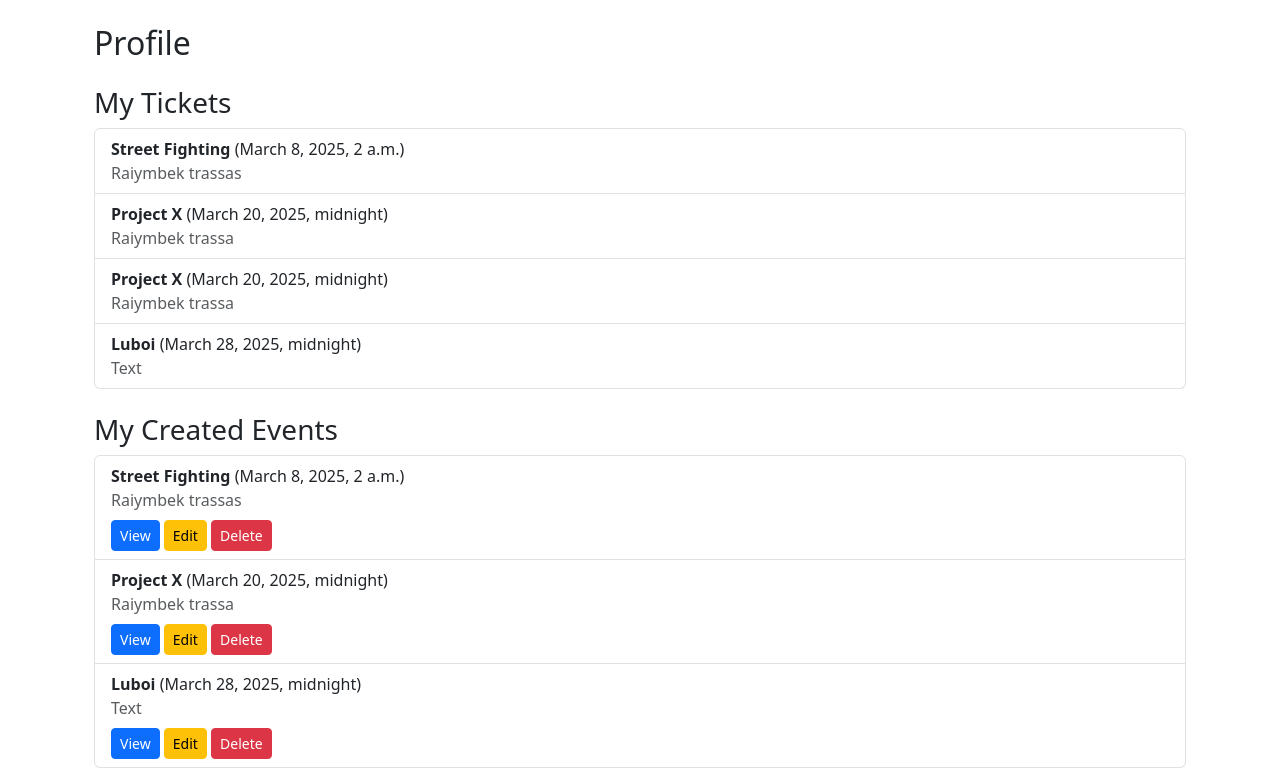
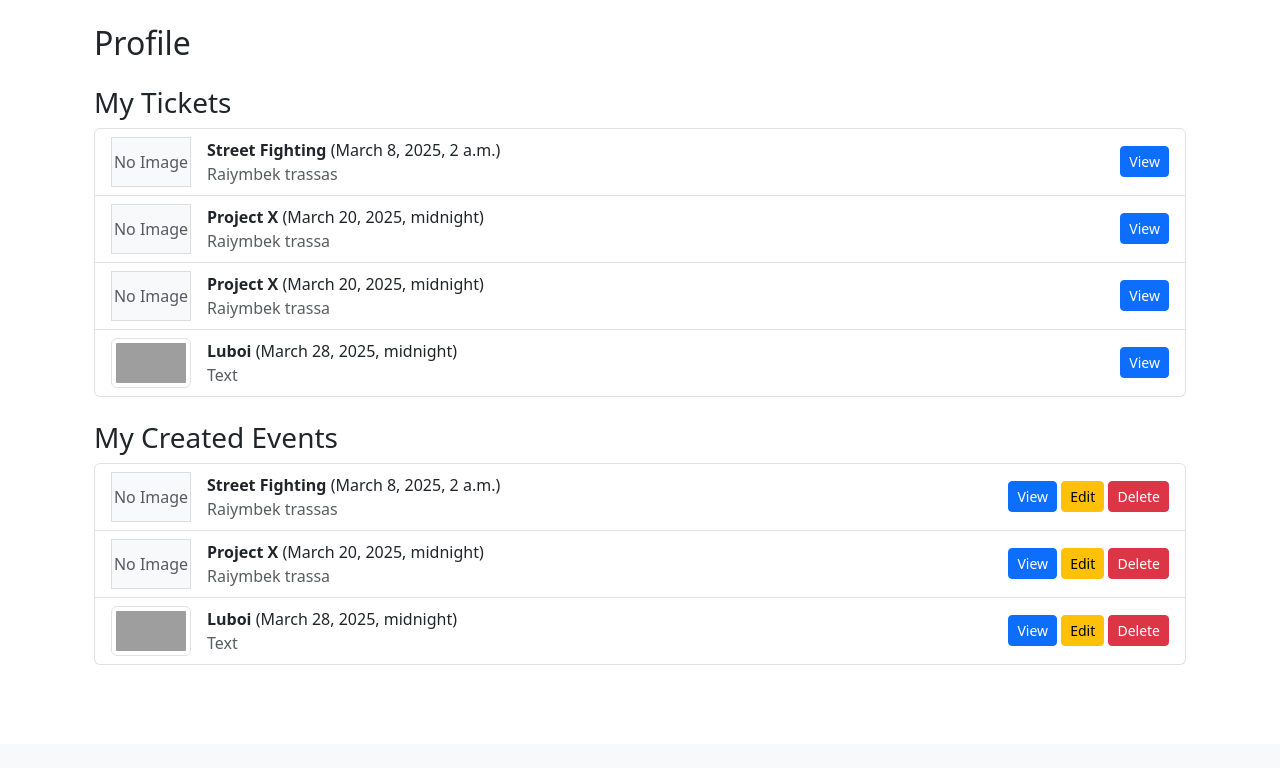
Before and after one commit to zhalgas-seidazym/event_manager, a Django app: page /profile/ in a window 1280 px wide. Shown: the part 56-824 px from the top of the page. After the commit the page ends 721 px from the top, so only its background shows below. Run offline with Django 5.2, Linux system fonts and the light colour scheme; a user stored in the database is signed in; data comes from the database, SQL or seed files in the repository; both versions use the stored data as it was after the commit; grey boxes are pictures that could not be loaded.

Commit message:
added image cover for events and corrected event, event_form, home, profile htmls for event cover

```diff
--- a/eventify/forms.py
+++ b/eventify/forms.py
@@ -15,7 +15,7 @@ class MyUserCreationForm(UserCreationForm):
 class EventForm(forms.ModelForm):
     class Meta:
         model = Event
-        fields = ['title', 'description', 'location', 'date', 'categories']
+        fields = ['title', 'description', 'location', 'date', 'categories', 'cover']
         widgets = {
             'date': forms.DateInput(
                 attrs={
--- a/eventify/models.py
+++ b/eventify/models.py
@@ -14,6 +14,7 @@ class Event(models.Model):
     location = models.CharField(max_length=255)
     organizer = models.ForeignKey(User, on_delete=models.CASCADE, related_name="organized_events")
     categories = models.ManyToManyField('Category', related_name="events")
+    cover = models.ImageField(null=True, blank=True, upload_to="event_covers/")
     status = models.CharField(max_length=10, choices=STATUS_CHOICES, default='pending')  # Default: needs approval
     created_at = models.DateTimeField(auto_now_add=True)
 
--- a/eventify/templates/eventify/profile.html
+++ b/eventify/templates/eventify/profile.html
@@ -7,10 +7,26 @@
     <h3 class="mt-4">My Tickets</h3>
     <ul class="list-group">
         {% for ticket in user_tickets %}
-            <li class="list-group-item">
+            <li class="list-group-item d-flex justify-content-between align-items-center">
+                <div class="d-flex align-items-center">
+                    <div class="me-3" style="width: 80px; height: 50px;">
+                        {% if ticket.event.cover %}
+                            <img src="{{ ticket.event.cover.url }}" alt="Event Cover"
+                                 class="img-thumbnail" style="width: 100%; height: 100%; object-fit: cover;">
+                        {% else %}
+                            <div class="bg-light text-muted d-flex align-items-center justify-content-center"
+                                 style="width: 100%; height: 100%; border: 1px solid #ddd;">
+                                No Image
+                            </div>
+                        {% endif %}
+                    </div>
+                    <div>
                         <strong>{{ ticket.event.title }}</strong> ({{ ticket.event.date }})
                         <br>
                         <span class="text-muted">{{ ticket.event.location }}</span>
+                    </div>
+                </div>
+                <a href="{% url 'event_detail' ticket.event.pk %}" class="btn btn-primary btn-sm">View</a>
             </li>
         {% empty %}
             <li class="list-group-item text-muted">No tickets yet.</li>
@@ -20,18 +36,34 @@
     <h3 class="mt-4">My Created Events</h3>
     <ul class="list-group">
         {% for event in created_events %}
-            <li class="list-group-item">
+            <li class="list-group-item d-flex justify-content-between align-items-center">
+                <div class="d-flex align-items-center">
+                    <div class="me-3" style="width: 80px; height: 50px;">
+                        {% if event.cover %}
+                            <img src="{{ event.cover.url }}" alt="Event Cover"
+                                 class="img-thumbnail" style="width: 100%; height: 100%; object-fit: cover;">
+                        {% else %}
+                            <div class="bg-light text-muted d-flex align-items-center justify-content-center"
+                                 style="width: 100%; height: 100%; border: 1px solid #ddd;">
+                                No Image
+                            </div>
+                        {% endif %}
+                    </div>
+                    <div>
                         <strong>{{ event.title }}</strong> ({{ event.date }})
                         <br>
                         <span class="text-muted">{{ event.location }}</span>
-                <br>
-                <a href="{% url 'event_detail' event.pk %}" class="btn btn-primary btn-sm mt-2">View</a>
+                    </div>
+                </div>
+                <div>
+                    <a href="{% url 'event_detail' event.pk %}" class="btn btn-primary btn-sm">View</a>
                     {% if perms.eventify.can_change_event %}
-                    <a href="{% url 'event_update' event.pk %}" class="btn btn-warning btn-sm mt-2">Edit</a>
+                        <a href="{% url 'event_update' event.pk %}" class="btn btn-warning btn-sm">Edit</a>
                     {% endif %}
                     {% if perms.eventify.can_delete_event %}
-                    <a href="{% url 'event_delete' event.pk %}" class="btn btn-danger btn-sm mt-2">Delete</a>
+                        <a href="{% url 'event_delete' event.pk %}" class="btn btn-danger btn-sm">Delete</a>
                     {% endif %}
+                </div>
             </li>
         {% empty %}
             <li class="list-group-item text-muted">No created events.</li>
--- a/eventify/views.py
+++ b/eventify/views.py
@@ -1,9 +1,12 @@
 from datetime import datetime
+from io import BytesIO
 
+from PIL import Image
 from django.contrib import messages
 from django.contrib.auth import authenticate, login, logout
 from django.contrib.auth.decorators import login_required, permission_required
 from django.contrib.auth.models import User
+from django.core.files.images import ImageFile
 from django.db.models import Q
 from django.http import HttpResponse
 from django.shortcuts import render, redirect, get_object_or_404
@@ -84,19 +87,18 @@ def profile(request):
 
 def event(request, pk):
     event = get_object_or_404(Event, pk=pk)
+    has_ticket = None
     if event.status != 'approved' and event.organizer != request.user:
         return HttpResponse('Access denied')
 
     if request.method == "POST":
-        ticket = Ticket.objects.get(user=request.user, event=event)
-        if not ticket:
-            Ticket.objects.create(
-                user = request.user,
-                event = event,
-            )
+        Ticket.objects.get_or_create(user=request.user, event=event)
         return redirect('event_detail', pk=pk)
 
-    return render(request, 'eventify/event.html', {'event': event})
+    if request.user.is_authenticated:
+        has_ticket = Ticket.objects.filter(user=request.user, event = event)
+
+    return render(request, 'eventify/event.html', {'event': event, 'has_ticket': has_ticket})
 
 @permission_required(['eventify.can_change_event', 'eventify.can_add_event'])
 @login_required(login_url='login')
@@ -111,7 +113,7 @@ def eventCreateUpdate(request, pk = None):
     method = request.method
 
     if method == "POST":
-        form = EventForm(request.POST, instance=event)
+        form = EventForm(request.POST, request.FILES, instance=event)
 
         if form.is_valid():
             categories = []
@@ -121,9 +123,21 @@ def eventCreateUpdate(request, pk = None):
             for category in [c.strip() for c in request.POST.get('new_categories').split(",") if c.strip()]:
                 topic, created_at = Category.objects.get_or_create(name=category)
                 categories.append(topic)
+
+            cover = form.cleaned_data.get("cover")
+
             updated_event = form.save(commit=False)
             updated_event.organizer = request.user
             updated_event.status = 'pending'
+
+            if cover and not hasattr(cover, "path"):
+                image = Image.open(cover)
+                image.thumbnail((300, 300))
+                image_data = BytesIO()
+                image.save(fp=image_data, format=cover.image.format)
+                image_file = ImageFile(image_data)
+                updated_event.cover.save(cover.name, image_file)
+
             updated_event.save()
             updated_event.categories.set(categories)
             if event is not None:
```
Also changed, not shown: eventify/templates/eventify/event.html (+16 -1 lines), eventify/templates/eventify/event_form.html (+6 -1 lines), eventify/templates/eventify/home.html (+18 -6 lines), db.sqlite3, 1 other file. Lines whose indentation alone changed are shown as unchanged.
